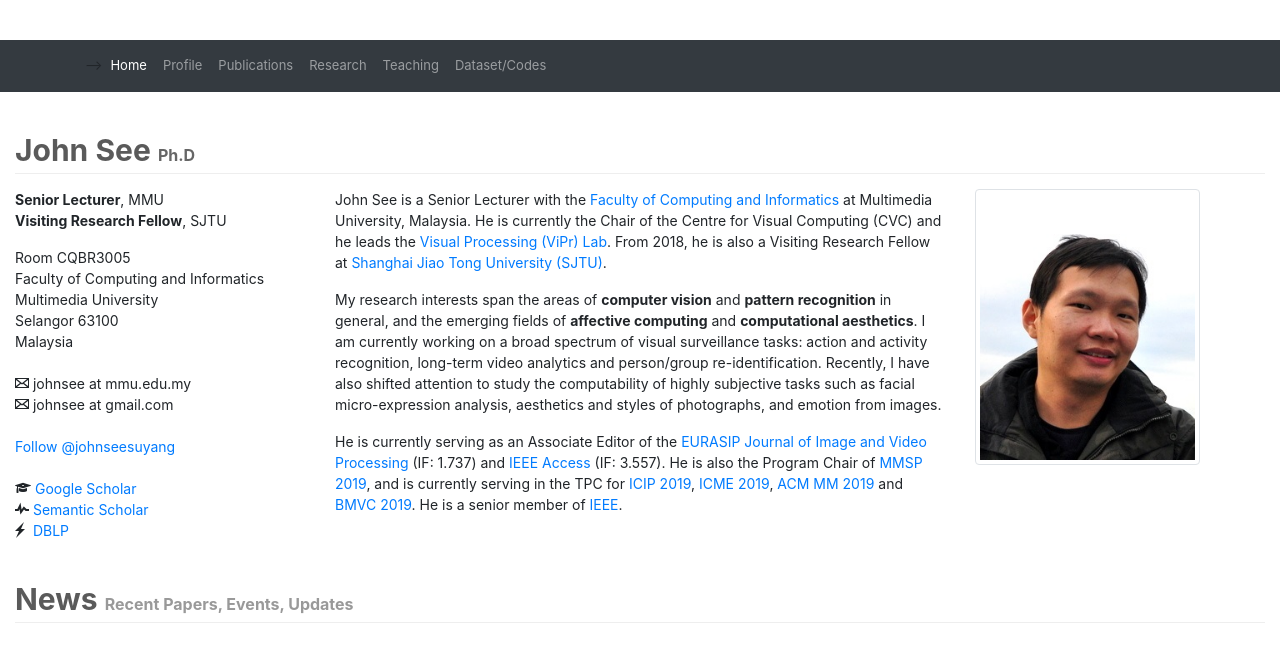
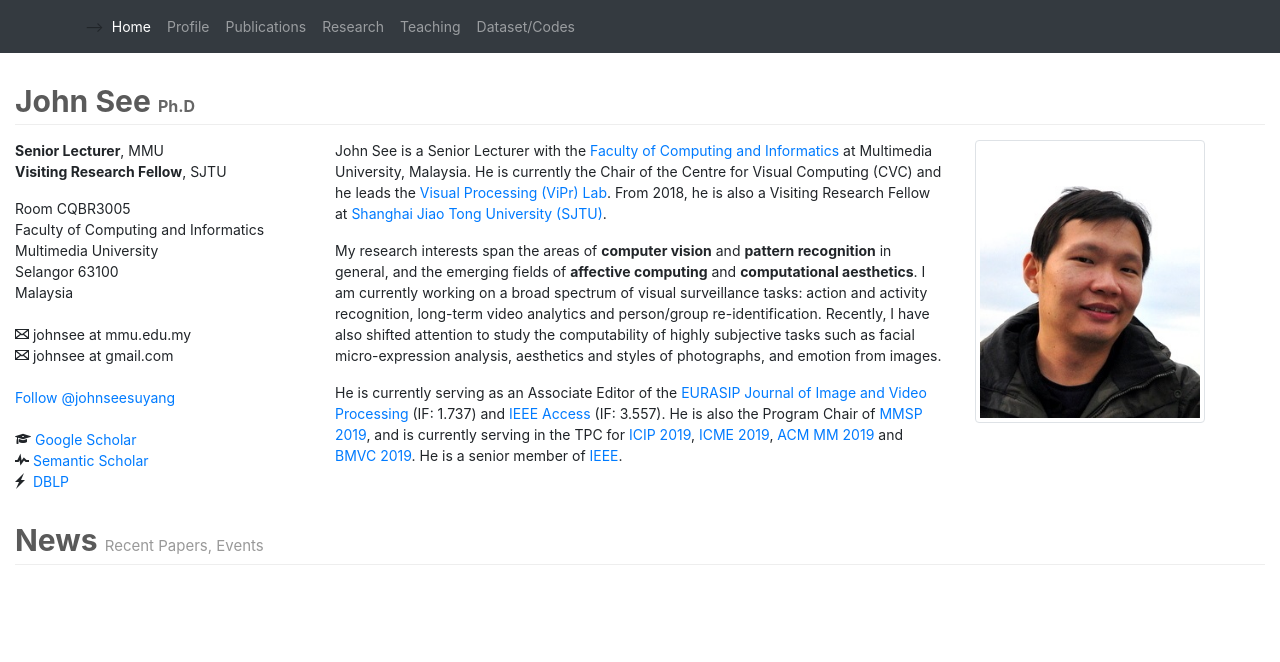
Before and after one commit to john-see/john-see.github.io, a Jekyll site: the page index.html, which Jekyll copies as it is, in a window 1280 px wide. Shown: the top 662 px of the page. Built offline with Jekyll 4.4.1, drawn with Linux system fonts in a browser that asks for light colours; comment, search, counter and statistics services are not loaded.

Commit message:
formatting tweaks

```diff
--- a/css/js.css
+++ b/css/js.css
@@ -17,7 +17,23 @@
 line-height: 36px;
 }
 
-.page-header {
+h1 small {
+    font-size: 15px;
+    color: #999;
+}
+
+.faded-dash {
     border-bottom: 1px solid #eee;
-    margin: 10px 0px 15px 0px;
 }
+
+section {
+  padding-top: 20px;
+}
+section > .page-header,
+section > .lead {
+  color: #5a5a5a;
+  margin: 10px 0px 15px 0px;
+}
+section > ul li {
+  margin-bottom: 5px;
+}
--- a/index.html
+++ b/index.html
@@ -14,7 +14,6 @@
   <link href="css/bootstrap.min.css" rel="stylesheet">
   <link href="css/build.css" rel="stylesheet" >
   <link href="css/octicons.css" rel="stylesheet" >
-  <link href="css/docs.css" rel="stylesheet" >
   <link href="css/js.css" rel="stylesheet">   <!-- personal stylesheet -->
 
 </head>
@@ -60,7 +59,7 @@
   <div class="container-fluid">
     <!-- intro -->
     <section>
-    <div class="page-header">
+    <div class="page-header faded-dash">
         <h1>John See&nbsp;<font size="3" color="#666">Ph.D</font></h1>
     </div>
     <div class="row">
@@ -100,15 +99,15 @@
 
         </div>
         <div class="col-sm-3">
-            <img src="./images/johnsee.jpg" alt="John See" class="img-thumbnail" width="225" />
+            <img src="./images/johnsee.jpg" alt="John See" class="img-thumbnail" width="230" />
         </div>
     </div>
     </section>
 
     <!-- News -->
     <section>
-    <div class="page-header">
-       <h1>News&nbsp;<font size="3" color="#999">Recent Papers, Events, Updates</font></h1>
+    <div class="page-header faded-dash">
+       <h1>News&nbsp;<small>Recent Papers, Events</small></h1>
     </div>
     </section>
 
```
